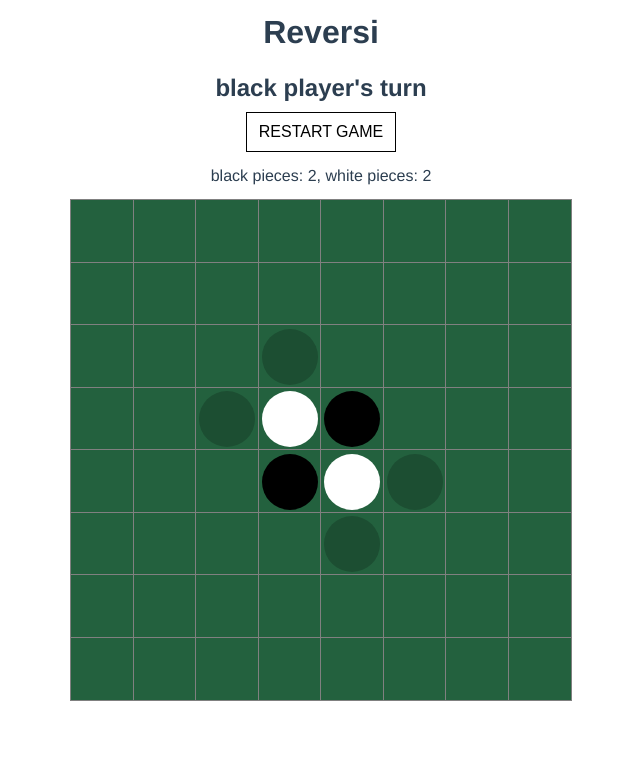
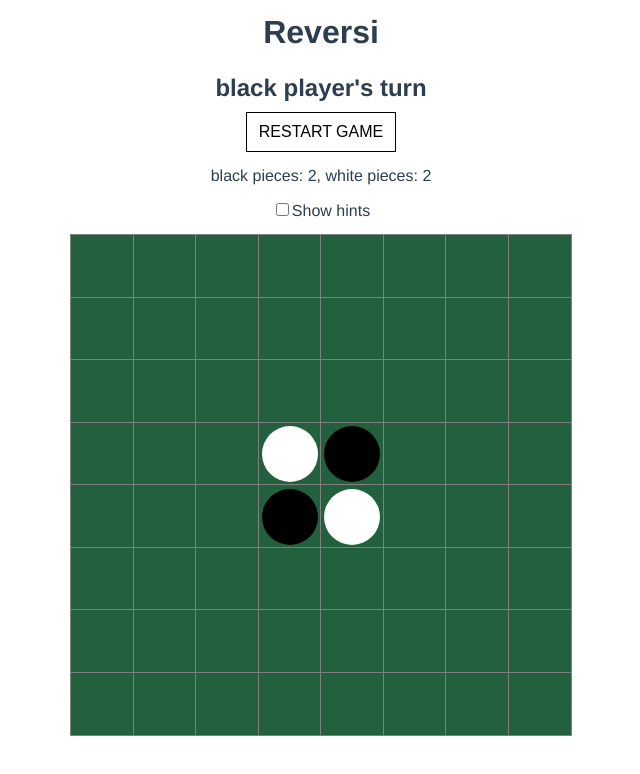
Before and after one commit to alittleceline/reversi, a Vue app: page / in a window 1280 px wide. Shown: the top 774 px of the page, without its empty margins (319-959 px from the left). Built offline with nearby package versions, Linux system fonts and the light colour scheme.

Commit message:
[new-algorithm] Add hint toggle + btn styles

```diff
--- a/src/App.vue
+++ b/src/App.vue
@@ -9,7 +9,7 @@
       <p
         v-if="!gameStopped && impossibleTurns"
         v-text="'No moves available, please pass.'" />
-      <div>
+      <div class="btn-container">
         <button
           v-text="'Restart game'"
           class="btn"
@@ -24,7 +24,13 @@
       </div>
     </section>
     <p> black pieces: {{ playerPiecesCounter(playerOne) }}, white pieces: {{ playerPiecesCounter(playerTwo) }}</p>
+    <p>
+      <input type="checkbox" id="checkbox" v-model="showHints">
+      <label for="checkbox">Show hints</label>
+    </p>
+
     <game-board
+      :class="{'hints': showHints }"
       :board="myBoard"
       :attacks="myAttacks" />
   </div>
@@ -51,6 +57,7 @@ export default {
     return {
       impossibleTurns: 0,
       gameStopped: false,
+      showHints: false,
     };
   },
   components: {
@@ -78,6 +85,8 @@ export default {
       this.initGame();
       const list = this.listValidMoves(this.myBoard, this.player);
       this.updateAttacks(list.validMoves);
+      this.impossibleTurns = 0;
+      this.gameStopped = false;
     },
     pass() {
       this.nextPlayer();
@@ -195,6 +204,10 @@ body {
   text-transform: uppercase;
   text-align: center;
   white-space: nowrap;
+
+  &:hover {
+    background-color: rgba(100, 100, 100, 0.3);
+  }
 }
 
 .layer {
--- a/src/components/GameSquare.vue
+++ b/src/components/GameSquare.vue
@@ -67,7 +67,7 @@ export default {
   }
 }
 
-.playable {
+.hints .playable {
   cursor: pointer;
 
   &::after {
```
